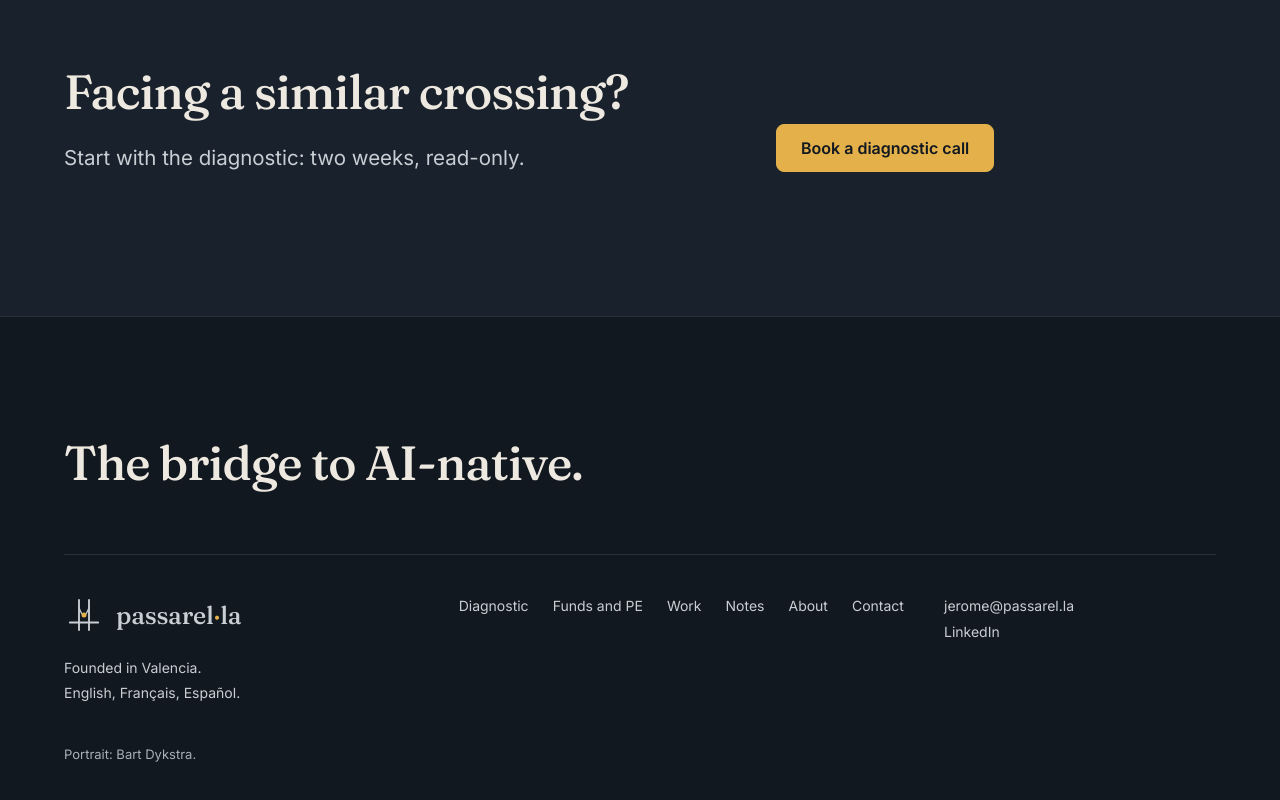
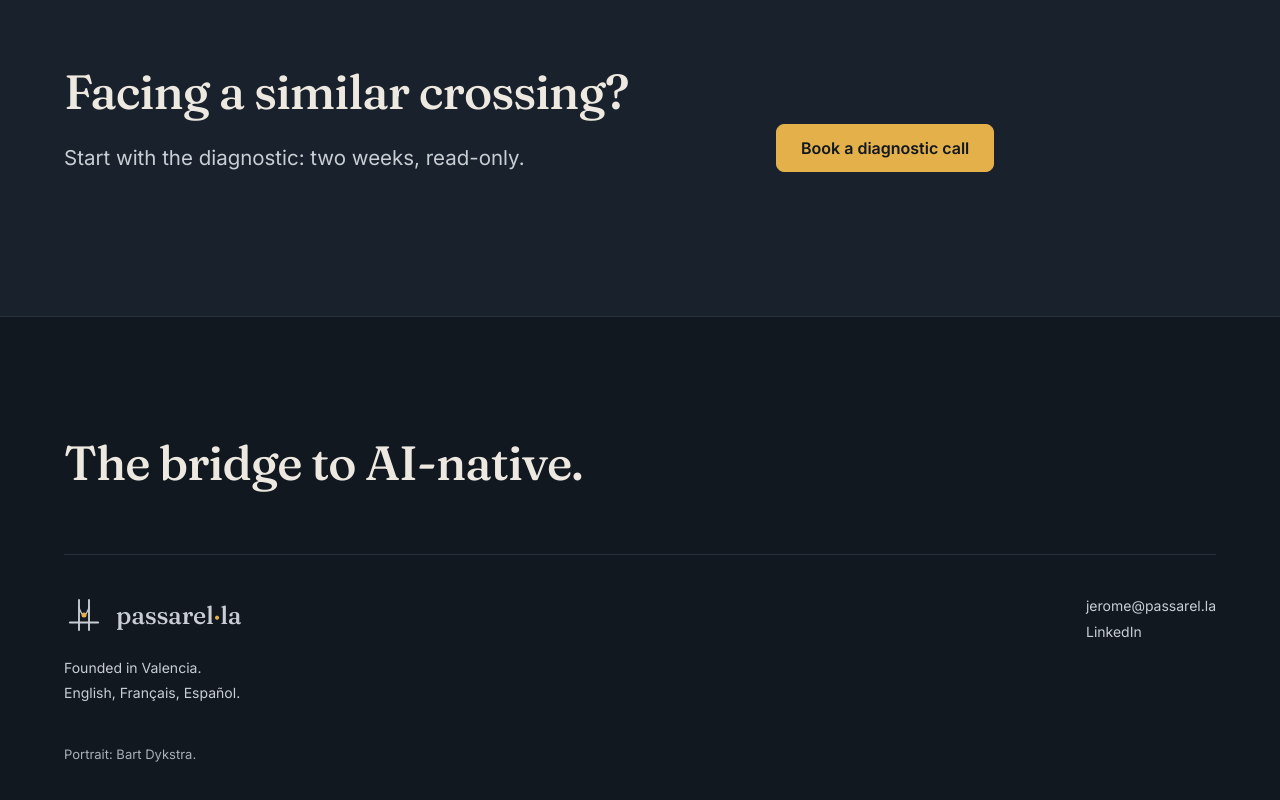
Before and after one commit to donpulpo/passarella, an Eleventy site: page src/work.njk in a window 1280 px wide. Shown: the part 2563-3363 px from the top of the page. Built offline with nearby package versions, Linux system fonts and the light colour scheme; Eleventy itself is replaced by a stand-in of ours; files that its build step writes are made by us from their sources.

Commit message:
List only audiences under Who we work with, and drop the footer menu
Software companies first, then funds. The keep-it-current mission
stays in the crossing's After panel. The footer menu duplicated the
top menu, so it goes, with its data and CSS.

Co-Authored-By: Claude Opus 5.5 <noreply@anthropic.com>

```diff
--- a/src/_data/site.json
+++ b/src/_data/site.json
@@ -14,13 +14,5 @@
     { "label": "Work", "url": "/work/", "section": "/work/" },
     { "label": "Notes", "url": "/work/#notes", "section": "/notes/" },
     { "label": "About", "url": "/about/", "section": "/about/" }
-  ],
-  "footerNav": [
-    { "label": "Diagnostic", "url": "/diagnostic/" },
-    { "label": "Funds and PE", "url": "/funds/" },
-    { "label": "Work", "url": "/work/" },
-    { "label": "Notes", "url": "/work/#notes" },
-    { "label": "About", "url": "/about/" },
-    { "label": "Contact", "url": "/contact/" }
   ]
 }
--- a/src/_includes/layouts/base.njk
+++ b/src/_includes/layouts/base.njk
@@ -43,13 +43,6 @@
 <p class="foot__place">{{ site.place }}</p>
 <p>{{ site.languages }}.</p>
 </div>
-<nav aria-label="Footer">
-<ul class="foot__links">
-{%- for item in site.footerNav %}
-<li><a href="{{ item.url }}">{{ item.label }}</a></li>
-{%- endfor %}
-</ul>
-</nav>
 <div>
 <p><a href="mailto:{{ site.email }}">{{ site.email }}</a></p>
 <p>{% if site.linkedin %}<a href="{{ site.linkedin }}">LinkedIn</a>{% else %}LinkedIn{% endif %}</p>
--- a/src/css/site.css
+++ b/src/css/site.css
@@ -290,8 +290,7 @@ div.row { cursor: default; }
 /* ---------- Footer: statement ---------- */
 .foot { padding-block: var(--section-gap-s) var(--space-2xl); border-top: var(--rule-hair) solid var(--color-rule-soft); }
 .foot__line { max-width: 18ch; font-family: var(--font-display); font-weight: 500; font-size: var(--text-section); line-height: 1.1; letter-spacing: var(--tracking-display); }
-.foot__grid { display: grid; grid-template-columns: minmax(0, 4fr) minmax(0, 5fr) minmax(0, 3fr); gap: var(--space-xl) var(--gap-columns); margin-top: var(--space-2xl); padding-top: var(--space-xl); border-top: var(--rule-hair) solid var(--color-rule-soft); font-size: var(--text-sm); color: var(--color-ink-2); }
-.foot__links { display: flex; flex-wrap: wrap; gap: var(--space-xs) var(--space-lg); margin: 0; padding: 0; list-style: none; }
+.foot__grid { display: grid; grid-template-columns: minmax(0, 1fr) auto; gap: var(--space-xl) var(--gap-columns); margin-top: var(--space-2xl); padding-top: var(--space-xl); border-top: var(--rule-hair) solid var(--color-rule-soft); font-size: var(--text-sm); color: var(--color-ink-2); }
 .foot a { color: var(--color-ink-2); text-decoration: none; transition: color var(--dur-short) var(--ease-out); }
 .foot a:hover { color: var(--color-ink); text-decoration: underline; text-decoration-color: var(--color-accent); }
 .foot a:active { color: var(--color-accent); }
--- a/src/index.njk
+++ b/src/index.njk
@@ -58,9 +58,8 @@ scripts: ["slots", "stages"]
 <div class="container">
 <div class="head"><h2 id="offers-title">Who we work with</h2></div>
 <ul class="rows">
+<li><a class="row" href="/diagnostic/"><span class="row__name">Software companies</span><div><h3 class="row__title">Agentic operating model diagnostic</h3><span class="row__line">Startups, scaleups and established software businesses already working with AI. Two weeks, read-only. Then, if you want, we help keep it current.</span></div></a></li>
 <li><a class="row" href="/funds/"><span class="row__name">Funds and PE</span><div><h3 class="row__title">Technical diligence and in-house CTO</h3><span class="row__line">Diligence before a deal, a CTO after it, advice across a portfolio. A written opinion, a risk register, options with prices.</span></div></a></li>
-<li><a class="row" href="/diagnostic/"><span class="row__name">Leadership teams</span><div><h3 class="row__title">AI readiness and transformation</h3><span class="row__line">For 15 to 200 people, AI already in use somewhere, nobody owning the answer. A 90-day plan with owners.</span></div></a></li>
-<li><a class="row" href="/work/agentic-delivery-engine/"><span class="row__name">After the diagnostic</span><div><h3 class="row__title">Keeping your harness current</h3><span class="row__line">Models, tools and prices keep changing. We tune performance, quality and cost with your team.</span></div></a></li>
 </ul>
 </div>
 </section>
```
Also changed, not shown: docs/guidelines.md (+1 -1 lines).
